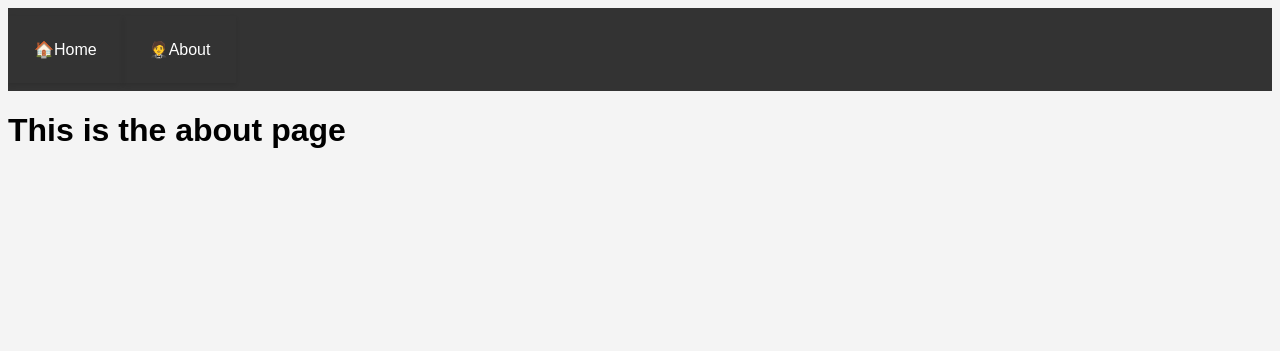
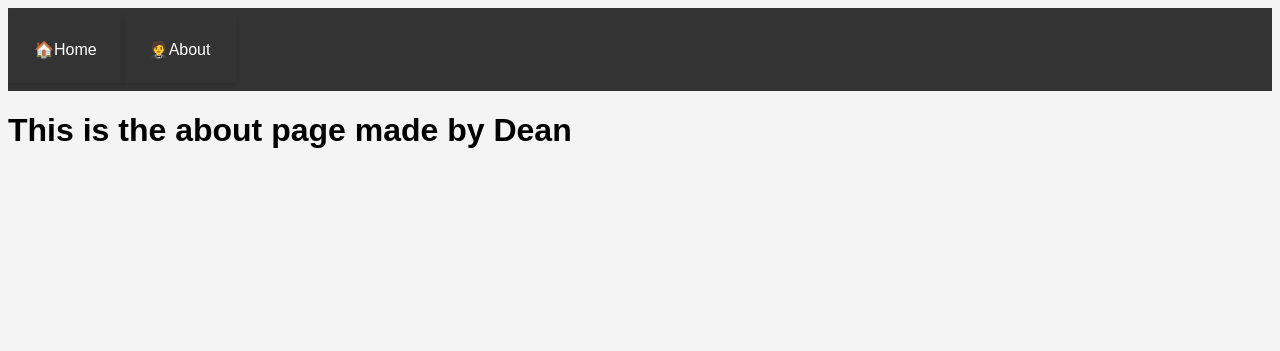
Before and after one commit to ciitdean/ciitsession10caloracan, a Flask app: page /about in a window 1280 px wide. Shown: the top 351 px of the page. Run offline with Flask 3, Linux system fonts and the light colour scheme.

Commit message:
changed about.html

```diff
--- a/templates/about.html
+++ b/templates/about.html
@@ -7,6 +7,6 @@ About
 
 {% block content %}
 
-<h1>This is the about page </h1>
+<h1>This is the about page made by Dean</h1>
 
 {% endblock %}
```
